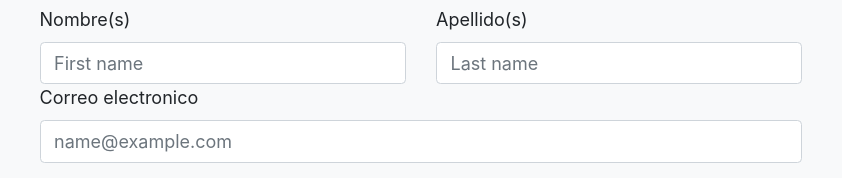
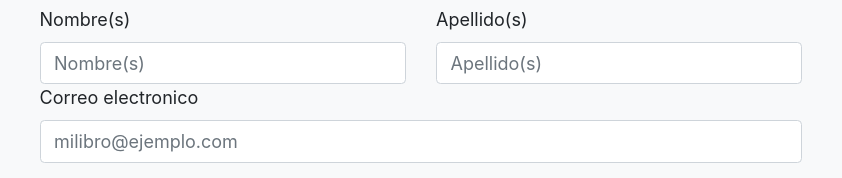
Before and after one commit to tspt89/gatsby-web, a Gatsby site: page /contact in a window 1280 px wide. Shown: the part 181-359 px from the top of the page, 219-1061 px from the left. Built offline with nearby package versions, Linux system fonts and the light colour scheme; Gatsby itself is replaced by a stand-in of ours.

Commit message:
Contacto

```diff
--- a/src/components/contactUs.js
+++ b/src/components/contactUs.js
@@ -63,16 +63,16 @@ class ContactUs extends React.PureComponent{
             <input type="hidden" name="contact_number" />
                 <Col>
                     <Form.Label>Nombre(s)</Form.Label>
-                    <Form.Control type="text" placeholder="First name" id="name" required name="name" value={name} onChange={this.handleChange}/>
+                    <Form.Control type="text" placeholder="Nombre(s)" id="name" required name="name" value={name} onChange={this.handleChange}/>
                 </Col>
                 <Col>
                     <Form.Label>Apellido(s)</Form.Label>
-                    <Form.Control type="text" placeholder="Last name" id="last" required name="last" value={last} onChange={this.handleChange}/>
+                    <Form.Control type="text" placeholder="Apellido(s)" id="last" required name="last" value={last} onChange={this.handleChange}/>
                 </Col>
             </Row>
             <Form.Group controlId="exampleForm.ControlInput1">
                 <Form.Label>Correo electronico</Form.Label>
-                <Form.Control type="email" id="email" placeholder="name@example.com" required name="email" value={email} onChange={this.handleChange}/>
+                <Form.Control type="email" id="email" placeholder="milibro@ejemplo.com" required name="email" value={email} onChange={this.handleChange}/>
             </Form.Group>
             <Form.Group controlId="exampleForm.ControlInput1">
                 <Form.Label>Telefono celular</Form.Label>
```
